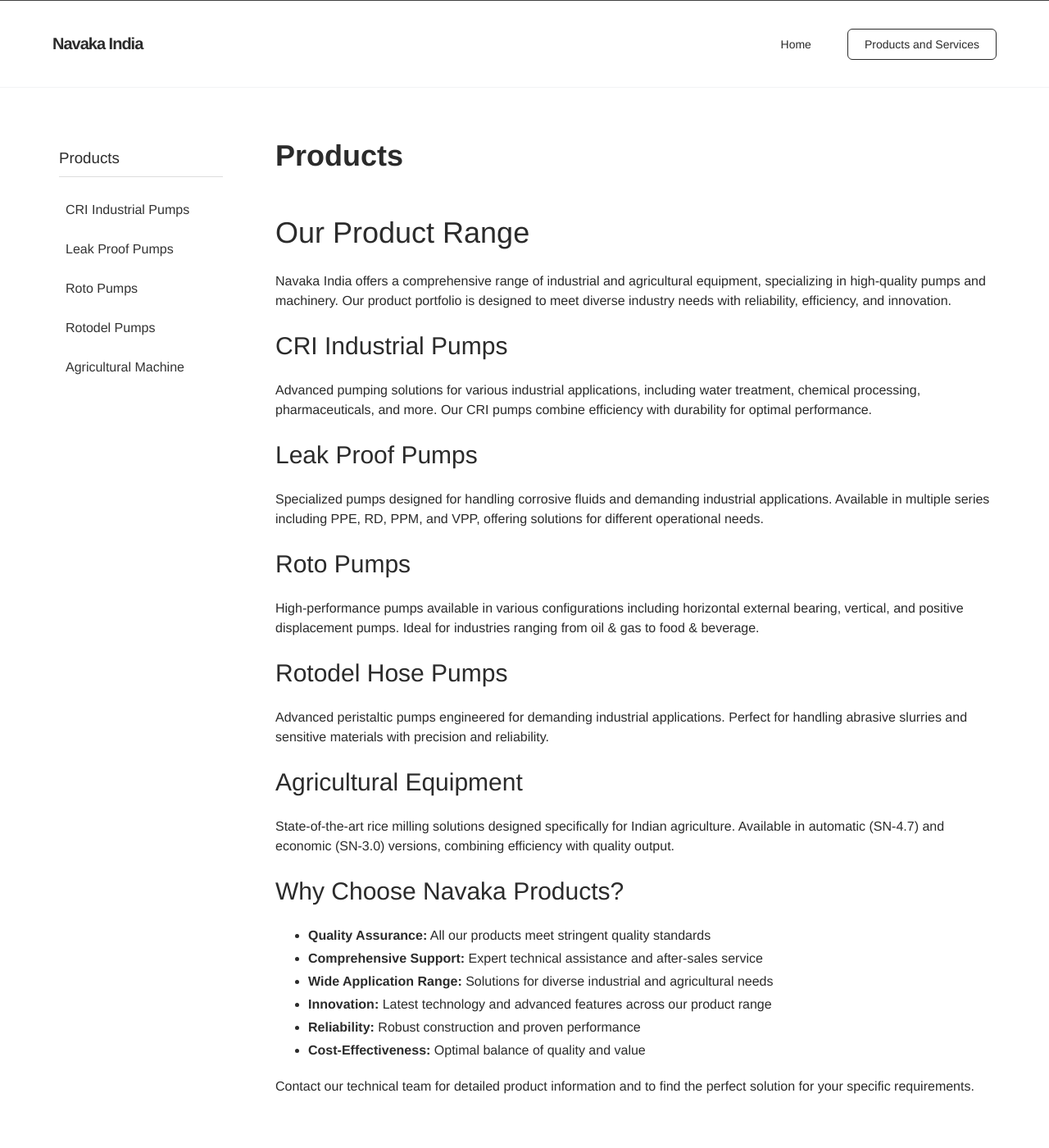
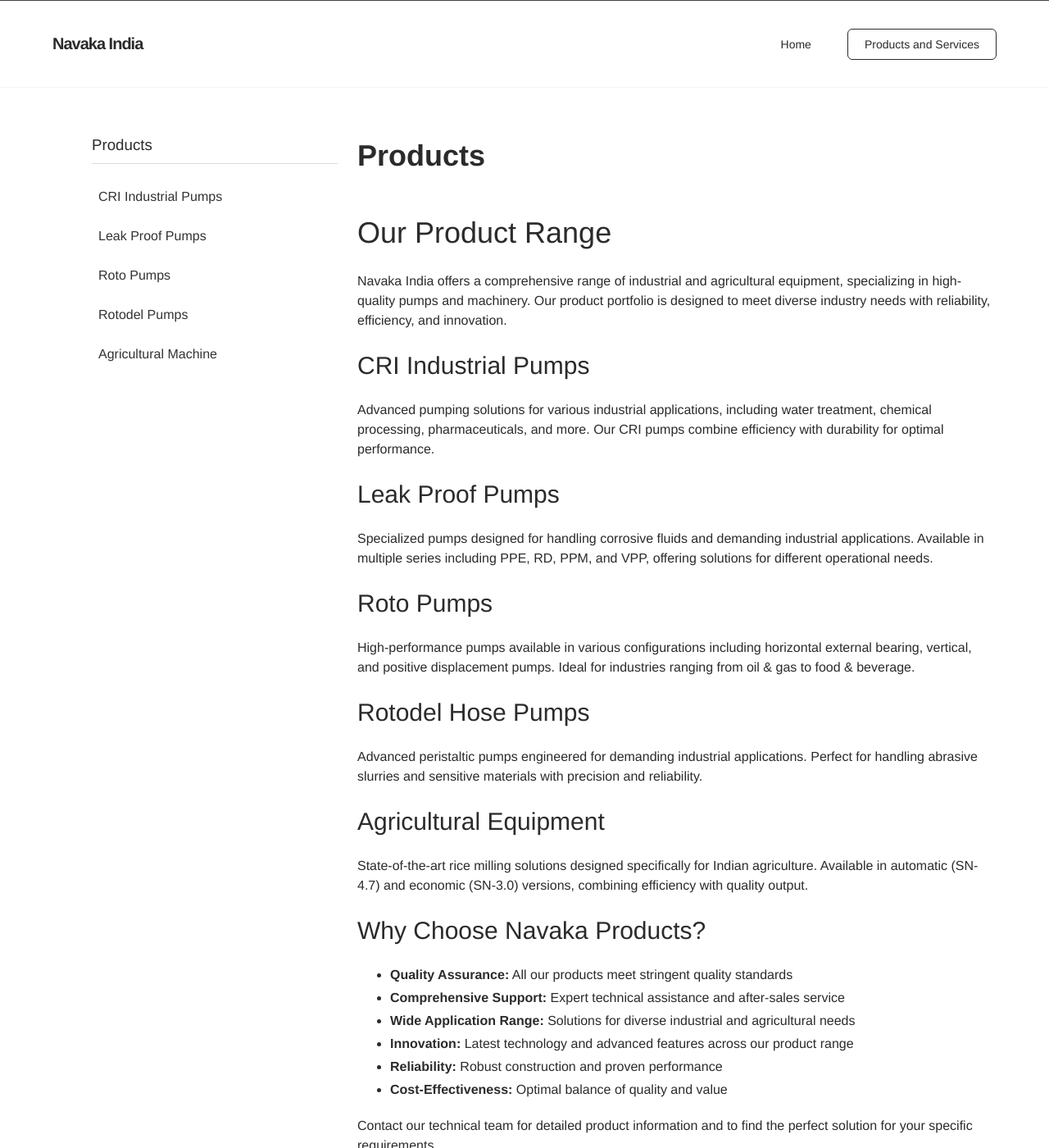
Before and after one commit to manassaloi/navakapumps, a Jekyll site: the page built from products.md, in a window 1280 px wide and 1400 px high. Shown: the whole window at 82% size. Built offline with Jekyll 4.4.1, drawn with Linux system fonts in a browser that asks for light colours.

Commit message:
moved the sidebar to the right

```diff
--- a/_sass/minima.scss
+++ b/_sass/minima.scss
@@ -21,6 +21,10 @@
 $grey-color-dark:  darken($grey-color, 25%) !default;
 $orange-color:     #f66a0a !default;
 $table-text-align: left !default;
+
+// Navigation alignment
+$nav-padding-left: 0 !default;
+$nav-margin-left: 0 !default;
 
 // Width of the content area
 $content-width:    800px !default;
@@ -56,3 +60,23 @@
   "minima/layout",
   "minima/syntax-highlighting"
 ;
+
+// Override navigation styles
+.site-nav {
+  padding-left: $nav-padding-left;
+  margin-left: $nav-margin-left;
+
+  .page-link {
+    padding-left: $nav-padding-left;
+    margin-left: $nav-margin-left;
+  }
+}
+
+.site-title {
+  padding-left: $nav-padding-left;
+  margin-left: $nav-margin-left;
+}
+
+.products-section {
+  text-align: left;
+}
--- a/assets/css/style.scss
+++ b/assets/css/style.scss
@@ -1,5 +1,5 @@
 ---
-sass: true
+# Only the main Sass file needs front matter (the dashes are enough)
 ---
 @charset "utf-8";
 
@@ -45,6 +45,116 @@
 
 // First import minima with default variables
 @import "minima";
+
+// Product Layout Styles - Single consolidated definition
+.product-container {
+  display: flex;
+  gap: $space-6;  // 1.5rem (24px)
+  margin: 0 auto;
+  padding: 1rem;
+  max-width: $container-max;
+  clear: both;
+  position: relative;
+  z-index: 0;
+}
+
+.product-sidebar {
+  flex: 0 0 300px;  // Fixed width of 300px
+  margin-left: $space-12 !important;  // 48px margin
+  padding-left: 0;
+}
+
+.product-content {
+  flex: 1;
+  min-width: 0;  // Prevent flex item from overflowing
+  max-width: calc(100% - 300px - 1.5rem);  // Account for sidebar width and gap
+}
+
+.product-nav {
+  position: sticky;
+  top: 2rem;
+
+  h3 {
+    margin-top: 0;
+    padding-bottom: 0.5rem;
+    border-bottom: 1px solid #ddd;
+  }
+}
+
+.product-menu {
+  list-style: none;
+  padding: 0;
+  margin: 0;
+
+  li {
+    margin-bottom: 0.5rem;
+  }
+
+  a {
+    display: block;
+    padding: 0.5rem;
+    color: #333;
+    text-decoration: none;
+    border-radius: 4px;
+    transition: background-color 0.2s;
+
+    &:hover {
+      background-color: #FFFFFF;
+      text-decoration: none;
+    }
+  }
+
+  .active a {
+    background-color: #007bff;
+    color: white;
+  }
+}
+
+// Responsive layout
+@media (max-width: 1024px) {
+  .wrapper {
+    max-width: 95%;
+    padding: 0 1rem;
+  }
+
+  .product-container {
+    gap: 1rem;
+  }
+
+  .product-sidebar {
+    flex: 0 0 250px;
+  }
+
+  .product-content {
+    max-width: calc(100% - 250px - 1rem);
+  }
+}
+
+@media (max-width: 768px) {
+  .product-container {
+    flex-direction: column;
+    padding: 0.5rem;
+  }
+
+  .product-sidebar {
+    flex: none;
+    width: 100%;
+    margin-bottom: 2rem;
+  }
+
+  .product-content {
+    max-width: 100%;
+  }
+
+  .product-nav {
+    position: relative;
+    top: 0;
+  }
+
+  .wrapper {
+    padding: 0 0.5rem;
+  }
+}
 
 // Then override the footer styles
 .footer {
@@ -147,109 +257,6 @@
   font-size: $font-size-body;
   line-height: 1.5;
   color: $color-secondary;
-}
-
-// Product page layout
-.product-container {
-  display: flex;
-  gap: 3rem;
-  margin: 0 auto;
-  padding: 1rem;
-
-  // Ensure it doesn't interfere with header
-  clear: both;
-  position: relative;
-  z-index: 0;
-}
-
-.product-sidebar {
-  flex: 0 0 200px;
-  padding: 1rem;
-  background: #FFFFFF;
-  border-radius: 4px;
-}
-
-.product-content {
-  flex: 1;
-  min-width: 0;
-}
-
-.product-nav {
-  position: sticky;
-  top: 2rem;
-
-  h3 {
-    margin-top: 0;
-    padding-bottom: 0.5rem;
-    border-bottom: 1px solid #ddd;
-  }
-}
-
-.product-menu {
-  list-style: none;
-  padding: 0;
-  margin: 0;
-
-  li {
-    margin-bottom: 0.5rem;
-  }
-
-  a {
-    display: block;
-    padding: 0.5rem;
-    color: #333;
-    text-decoration: none;
-    border-radius: 4px;
-    transition: background-color 0.2s;
-
-    &:hover {
-      background-color: #FFFFFF;
-      text-decoration: none;
-    }
-  }
-
-  .active a {
-    background-color: #007bff;
-    color: white;
-  }
-}
-
-// Responsive layout - updated breakpoints
-@media (max-width: 1024px) {
-  .wrapper {
-    max-width: 95%;
-    padding: 0 1rem;
-  }
-
-  .product-container {
-    gap: 2rem;
-  }
-
-  .product-sidebar {
-    flex: 0 0 180px;
-  }
-}
-
-@media (max-width: 768px) {
-  .product-container {
-    flex-direction: column;
-    padding: 0.5rem;
-  }
-
-  .product-sidebar {
-    flex: none;
-    width: 100%;
-    margin-bottom: 2rem;
-  }
-
-  .product-nav {
-    position: relative;
-    top: 0;
-  }
-
-  .wrapper {
-    padding: 0 0.5rem;
-  }
 }
 
 // Header styles
```
